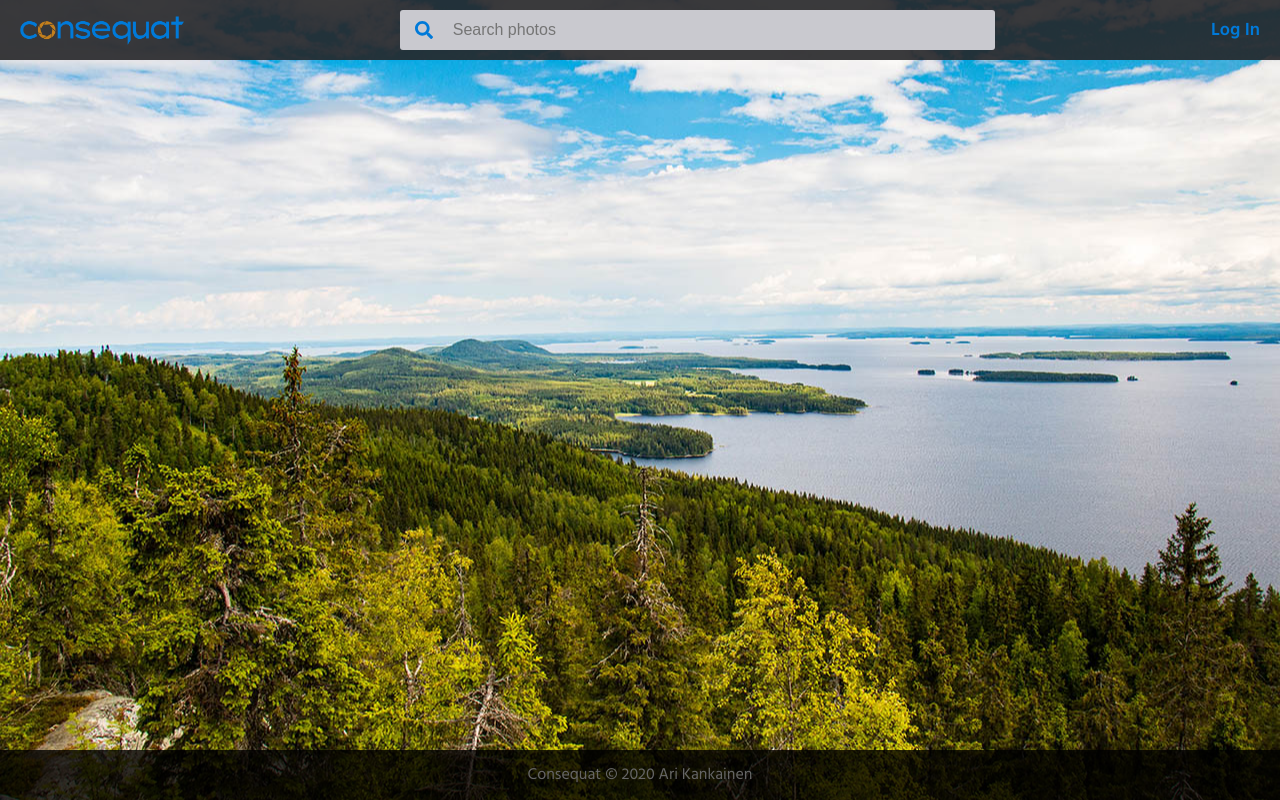
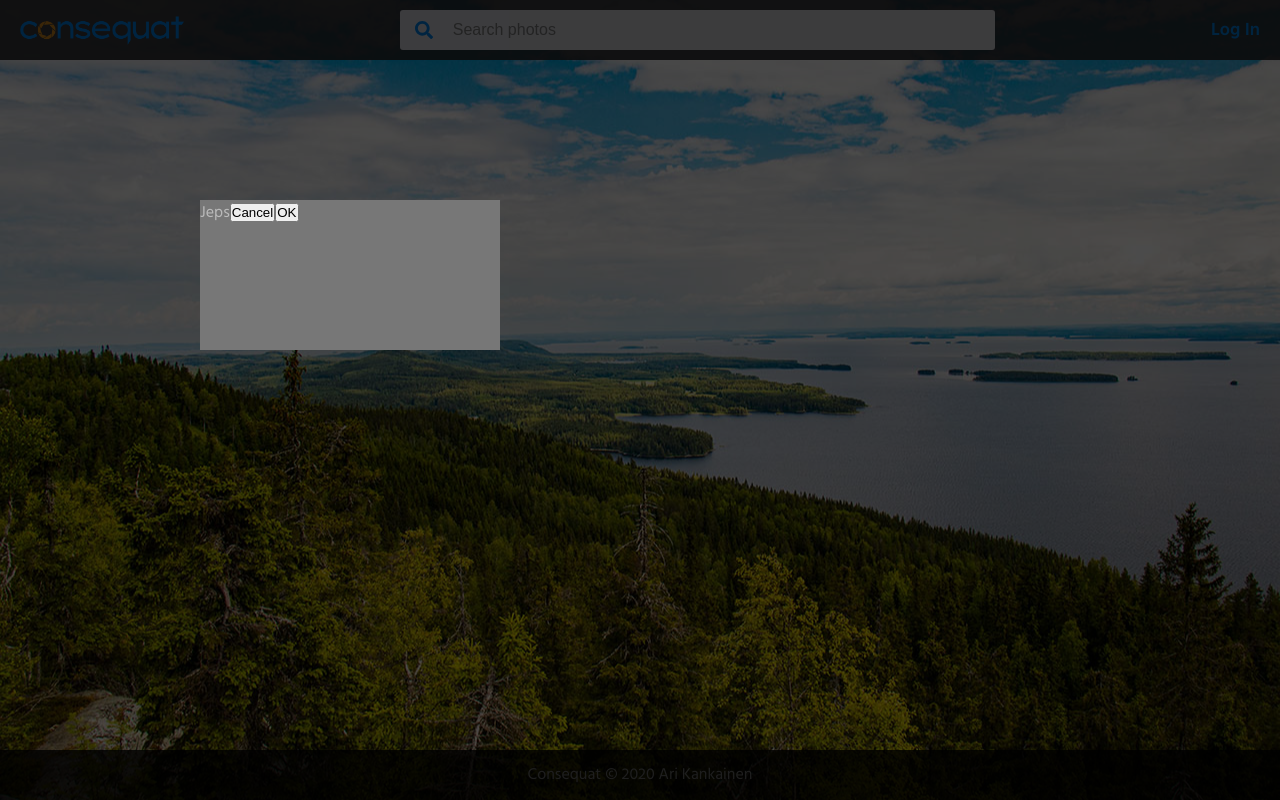
Before and after one commit to arikankainen/consequat-client, a React (Create React App) app: page / in a window 1280 px wide. Built offline with nearby package versions, Linux system fonts and the light colour scheme; what @apollo/link-context would draw is missing.

Commit message:
confirmationDialog refaktoroitu omaan kansioon

```diff
--- a/src/components/Confirmation.tsx
+++ b/src/components/ConfirmationDialog/Confirmation.tsx
@@ -30,7 +30,8 @@ const Confirmation = () => {
       <BackDrop>
         <Container>
           Jeps
-          <button onClick={() => setIsOpen(false)}>Close</button>
+          <button onClick={() => setIsOpen(false)}>Cancel</button>
+          <button onClick={() => setIsOpen(false)}>OK</button>
         </Container>
       </BackDrop>
     </Modal>
--- a/src/components/MainPage/MainPage.tsx
+++ b/src/components/MainPage/MainPage.tsx
@@ -1,10 +1,10 @@
 import React from 'react';
-//import Confirmation from '../Confirmation';
+import Confirmation from '../ConfirmationDialog/Confirmation';
 
 const MainPage = () => {
   return (
     <div>
-      {/*<Confirmation />*/}
+      <Confirmation />
     </div>
   );
 };
```
Also changed, not shown: src/components/ConfirmationDialog/Modal.tsx (renamed from src/components/Modal.tsx).
